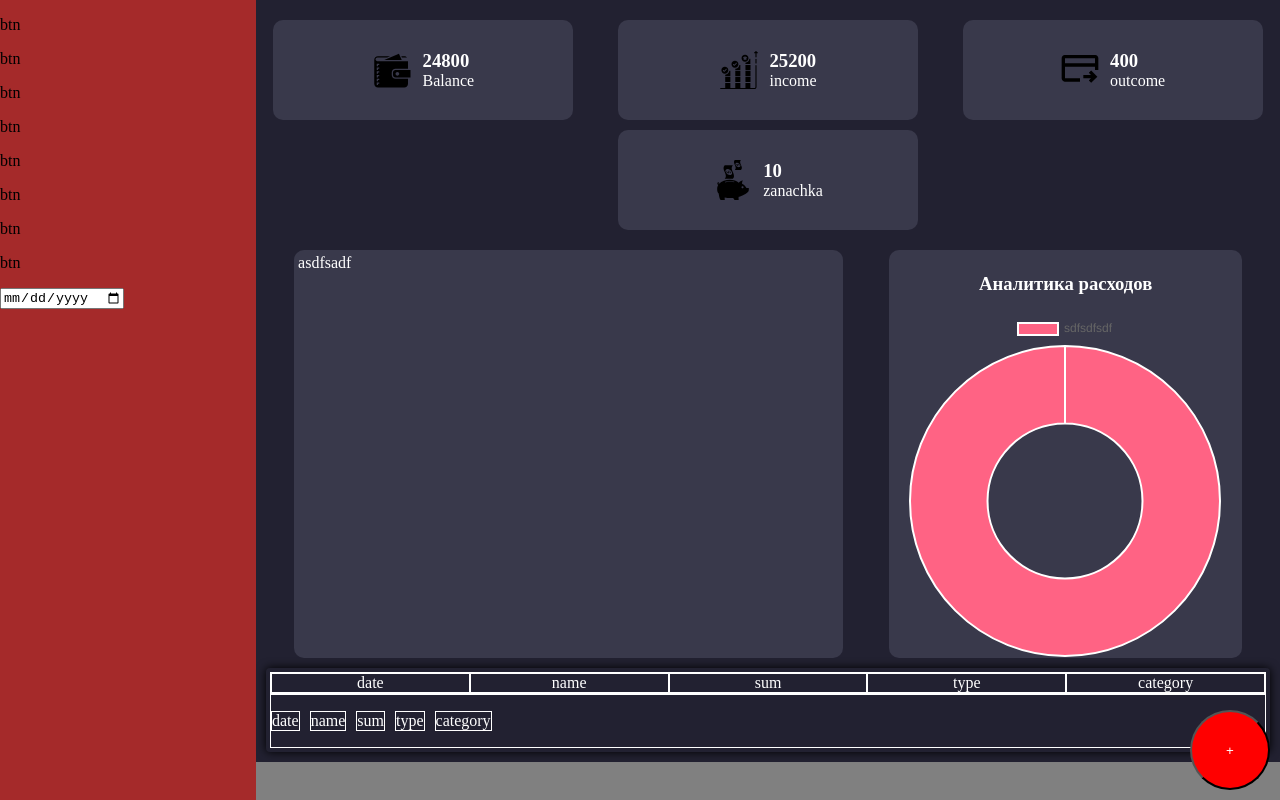
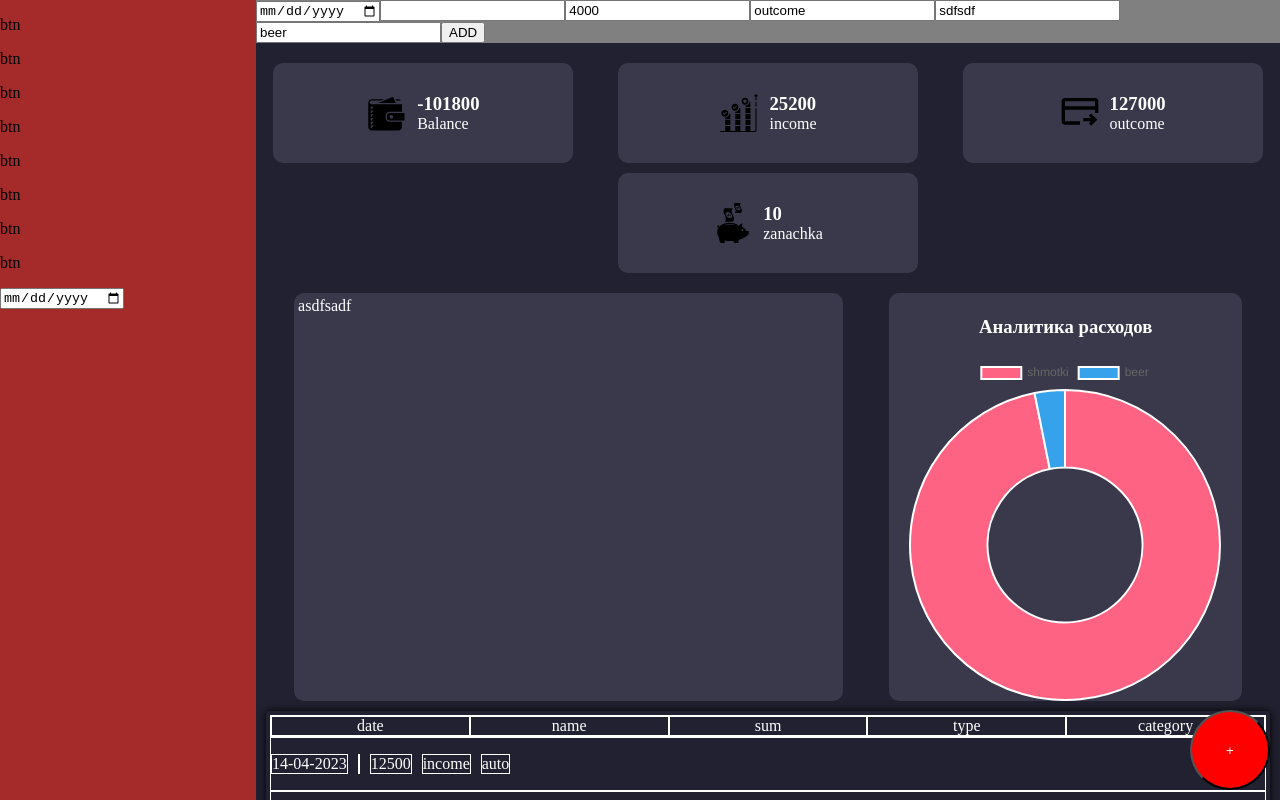
Before and after one commit to shinkar94/myMoney2, a React (Vite) app: page / in a window 1280 px wide. Shown: the top 800 px of the page. Built offline with nearby package versions, Linux system fonts and the light colour scheme.

Commit message:
fix state, add new component
add uni button, input, new component, fix state

```diff
--- a/package.json
+++ b/package.json
@@ -9,6 +9,7 @@
     "preview": "vite preview"
   },
   "dependencies": {
+    "@types/jest": "^29.5.1",
     "@types/react-redux": "^7.1.25",
     "@types/styled-components": "^5.1.26",
     "@types/uuid": "^9.0.1",
@@ -25,6 +26,7 @@
     "@types/react-dom": "^18.0.11",
     "@vitejs/plugin-react": "^3.1.0",
     "typescript": "^4.9.3",
-    "vite": "^4.2.0"
+    "vite": "^4.2.0",
+    "vitest": "^0.30.1"
   }
 }
--- a/src/App.tsx
+++ b/src/App.tsx
@@ -1,27 +1,27 @@
 import './App.css'
 import {Content} from "./component/Content/Content";
-import {useAppSelector} from "./Hok/useAppSelector";
-import {income, outcome} from "./Reducer/allStateReducer";
-import {useSelector} from "react-redux";
+import {useAppDispatch, useAppSelector} from "./Hok/useAppSelector";
 import {SideBar} from "./component/SideBar/SideBar";
 import styled from "styled-components";
+import {AddOperationForm} from "./component/AddOperationForm/AddOperationForm";
 
 
 function App() {
     const state = useAppSelector(state => state.allState)
+    const dispatch= useAppDispatch()
 
-    const sum = (idOperations: string) => {
-        return state[idOperations].reduce((acc, el) => {
-            return acc + el.value
-        }, 0)
+    const sum = (type: string) => {
+        return state.filter(item =>
+            item.type === type).reduce((acc, el) =>
+            acc + el.value, 0)
     }
     return (
         <div className="App">
             <Wrapper>
-                <SideBar />
+                <SideBar/>
                 <div className="contentWrapper" style={{width: "80vw"}}>
-                    <button style={{position: "absolute", bottom: "10px", right: "10px", width: "80px", height: "80px", borderRadius: "50%", color: "white", background: "red"}}>+</button>
-                    <Content totalIncome={sum(income)} totalOutcome={sum(outcome)} expenses={state[outcome]}/>
+                    <AddOperationForm dispatch={dispatch}/>
+                    <Content totalIncome={sum('income')} totalOutcome={sum('outcome')} state={state}/>
                 </div>
             </Wrapper>
         </div>
--- a/src/Hok/useAppSelector.ts
+++ b/src/Hok/useAppSelector.ts
@@ -1,7 +1,8 @@
 import { TypedUseSelectorHook, useDispatch, useSelector } from 'react-redux'
-import {RootState} from "../Store/store-redux";
+import {RootState, store} from "../Store/store-redux";
 
 
 // Use throughout your app instead of plain useDispatch and useSelector
 //export const useAppDispatch = () => useDispatch<AppDispatch>() //для санок
+export const useAppDispatch = () => useDispatch<typeof store.dispatch>();
 export const useAppSelector: TypedUseSelectorHook<RootState> = useSelector
--- a/src/Reducer/allStateReducer.ts
+++ b/src/Reducer/allStateReducer.ts
@@ -1,10 +1,8 @@
 import React from 'react';
 import {v1} from "uuid";
 
-export type OperationsType = {
-    [key: string]: ItemType[]
-}
-export type ItemType =
+
+export type OperationsType =
     {
         id: string
         value: number
@@ -15,10 +13,8 @@ export type ItemType =
         name: string
     };
 
-export const income = 'income'
-export const outcome = 'outcome'
-const initialState: OperationsType = {
-    [income]: [
+
+const initialState: OperationsType[] = [
     {
         id: v1(),
         date: "14-04-2023",
@@ -26,7 +22,7 @@ const initialState: OperationsType = {
         value: 12500,
         type: "income",
         description: "sdfsdf",
-            category: "sdfsdf"
+        category: "auto"
     },
     {
         id: v1(),
@@ -35,49 +31,63 @@ const initialState: OperationsType = {
         value: 12700,
         type: "income",
         description: "sdfsdf",
-            category: "sdfsdf"
-        }
-    ],
-    [outcome]: [
-        {
-            id: v1(),
-            date: "14-04-2023",
-            name: "",
-            value: 200,
-            type: "outcome",
-            description: "sdfsdf",
-            category: "sdfsdfsdf"
+        category: "shop"
     },
     {
         id: v1(),
         date: "14-04-2023",
         name: "",
-            value: 200,
+        value: 123000,
         type: "outcome",
         description: "sdfsdf",
-            category: "sdfsdfsdf"
+        category: "shmotki"
+    },
+    {
+        id: v1(),
+        date: "14-04-2023",
+        name: "",
+        value: 4000,
+        type: "outcome",
+        description: "sdfsdf",
+        category: "beer"
     }
-    ],
+]
+
+export const allStateReducer = (state: OperationsType[] = initialState, action: ActionType): OperationsType[] => {
+    switch (action.type) {
+        case "ADD-OPERATION": {
+            return [...state, action.newOperation]
         }
-
-export const allStateReducer = (state: OperationsType = initialState, action: any):OperationsType => {
-switch (action.type) {
-    case "XXX": {
+        default:
             return state
-    }
-    default: return state
     }
 
 }
 
+type ActionType = addOperationAC
 
-// type SumACType = ReturnType<typeof sumAC>
-//
-// export const sumAC = (idOperations: string)=> {
+type addOperationAC = ReturnType<typeof addOperationAC>
+// export const addOperationAC = (date:string, name: string, value:number,type: string,description:string,category: string  )=> {
 //     return {
-//         type: "XXX",
+//         type: 'ADD-OPERATION',
 //         payload: {
-//             idOperations
+//             newOperation: {
+//                 id: v1(),
+//                 date: date,
+//                 name: name,
+//                 value: value,
+//                 type: type,
+//                 description: description,
+//                 category: category
+//             },
 //         }
 //     }as const
 // }
+
+export const addOperationAC = ( newOperation: OperationsType)=> {
+    return {
+        type: 'ADD-OPERATION',
+        newOperation
+
+    }as const
+}
--- /dev/null
+++ b/src/component/AddOperationForm/AddOperationForm.tsx
@@ -0,0 +1,61 @@
+import React, {ChangeEvent, useState} from 'react';
+import {addOperationAC, OperationsType} from "../../Reducer/allStateReducer";
+import {v1} from "uuid";
+import {SuperInput} from "../common/SuperInput";
+import {SuperButton} from "../common/SuperButton";
+import {Dispatch} from "redux";
+
+type AddOperationFormType = {
+    dispatch: Dispatch
+}
+
+export const AddOperationForm: React.FC<AddOperationFormType> = (props) => {
+    const [newItem, setNewItem] = useState<OperationsType>({
+        id: v1(),
+        date: "14-04-2023",
+        name: "",
+        value: 4000,
+        type: "outcome",
+        description: "sdfsdf",
+        category: "beer"
+    })
+    console.log(newItem)
+
+
+const onClickHandler = () => {
+// Рома, сделай диспатч
+    props.dispatch(addOperationAC(newItem))
+}
+    return (
+        <div>
+            {/*<input type="text" value={newItem.name} onChange={onChangHandler}/>*/}
+            <div>
+                <SuperInput property={'date'} newItem={newItem} type={'date'} setNewItem={setNewItem}
+                            value={newItem.date}/>
+                <SuperInput property={'name'} newItem={newItem} type={'text'} setNewItem={setNewItem}
+                            value={newItem.name}/>
+                <SuperInput property={'value'} newItem={newItem} type={'number'} setNewItem={setNewItem}
+                            value={newItem.value}/>
+                <SuperInput property={'type'} newItem={newItem} type={'text'} setNewItem={setNewItem}
+                            value={newItem.type}/>
+                <SuperInput property={'description'} newItem={newItem} type={'text'} setNewItem={setNewItem}
+                            value={newItem.description}/>
+                <SuperInput property={'category'} newItem={newItem} type={'text'} setNewItem={setNewItem}
+                            value={newItem.category}/>
+                <SuperButton callBack={onClickHandler} name={'ADD'}/>
+            </div>
+
+            <button style={{
+                position: "fixed",
+                bottom: "10px",
+                right: "10px",
+                width: "80px",
+                height: "80px",
+                borderRadius: "50%",
+                color: "white",
+                background: "red"
+            }}>+
+            </button>
+        </div>
+    );
+};
--- a/src/component/Content/Content.tsx
+++ b/src/component/Content/Content.tsx
@@ -4,19 +4,19 @@ import incomeIcon from '../../img/income.svg'
 import outcomeIcon from '../../img/outcome.svg'
 import pigIcon from '../../img/pig.svg'
 import walletIcon from '../../img/wallet.svg'
-import {HomePage} from "./Main/Main";
+import {HomePage} from "./Main/HomePage";
 
 import {JobApplication} from "./JobApplication/JobApplication";
-import {ItemType} from "../../Reducer/allStateReducer";
+import {OperationsType} from "../../Reducer/allStateReducer";
 
 type ContentType = {
     totalIncome: number
     totalOutcome: number
-    expenses: ItemType[]
+    state: OperationsType[]
 }
 
 export const Content: React.FC<ContentType> = (props) => {
-    const {totalIncome, totalOutcome,expenses} = props
+    const {totalIncome, totalOutcome,state} = props
     return (
         <StContent>
             <TopAnalyticsCard>
@@ -27,7 +27,7 @@ export const Content: React.FC<ContentType> = (props) => {
             </TopAnalyticsCard>
             <Main>
                 {/*тут route*/}
-                <HomePage expenses={expenses} totalOutcome={totalOutcome}/>
+                <HomePage state={state} totalOutcome={totalOutcome}/>
             </Main>
 
         </StContent>
--- a/src/component/Content/Main/Main.tsx
+++ b/src/component/Content/Main/HomePage.tsx
@@ -2,17 +2,17 @@ import React, {useEffect, useRef} from 'react';
 import styled from 'styled-components';
 
 import Chart from 'chart.js/auto';
-import {ItemType} from "../../../Reducer/allStateReducer";
+import {OperationsType} from "../../../Reducer/allStateReducer";
 
 
 type HomePageType = {
     totalOutcome: number
-    expenses: ItemType[]
+    state: OperationsType[]
 }
 
-export const HomePage: React.FC<HomePageType> = ({totalOutcome, expenses}) => {
-    const expenseAnalytics: ItemType[] = expenses
-        .reduce((acc: ItemType[], {category, value, ...rest}) => {
+export const HomePage: React.FC<HomePageType> = ({totalOutcome, state}) => {
+    const expenseAnalytics: OperationsType[] = state.filter(item => item.type === 'outcome')
+        .reduce((acc: OperationsType[], {category, value, ...rest}) => {
             const categoryIndex = acc.findIndex(
                 (item) => item.category === category
             );
@@ -105,13 +105,17 @@ export const HomePage: React.FC<HomePageType> = ({totalOutcome, expenses}) => {
                         <div className="th">category</div>
                     </div>
                     <div className="tbody">
+                        {state.map(item => {
+                            return (
                                 <div className="tr" style={{display: 'flex', gap: '10px'}}>
-                            <p>date</p>
-                            <p>name</p>
-                            <p>sum</p>
-                            <p>type</p>
-                            <p>category</p>
+                                    <p>{item.date}</p>
+                                    <p>{item.name}</p>
+                                    <p>{item.value}</p>
+                                    <p>{item.type}</p>
+                                    <p>{item.category}</p>
                                 </div>
+                            )
+                        })}
                     </div>
                 </div>
             </div>
--- /dev/null
+++ b/src/component/common/SuperButton.tsx
@@ -0,0 +1,20 @@
+import React from 'react';
+
+type ButtonPropsType = {
+    name: string
+    callBack: ()=> void
+}
+
+
+
+export const SuperButton = (props:ButtonPropsType) => {
+
+    const onButtonHandler = ()=> {
+        props.callBack()
+    }
+    return (
+        <>
+            <button onClick={onButtonHandler}>{props.name}</button>
+        </>
+    );
+};
--- /dev/null
+++ b/src/component/common/SuperInput.tsx
@@ -0,0 +1,24 @@
+import React, {ChangeEvent} from 'react';
+import {OperationsType} from "../../Reducer/allStateReducer";
+
+type InputPropsType = {
+    setNewItem: (newItem: OperationsType) => void
+    value: string | number
+    type: string
+    newItem: OperationsType
+    property: string
+}
+
+export const SuperInput: React.FC<InputPropsType> = (props) => {
+    const {setNewItem,value,type,newItem,property } = props
+    const onChangeInputHandler = (e: ChangeEvent<HTMLInputElement>) => {
+        setNewItem(type === 'number'
+            ? {...newItem, [property]: Number(e.currentTarget.value)}
+            : {...newItem, [property]: e.currentTarget.value})
+    }
+    return (
+        <>
+            <input type={type} value={value} onChange={onChangeInputHandler}/>
+        </>
+    );
+};
```
Also changed, not shown: 2 other files (tests, documents, lock files or other folders). Lines whose indentation alone changed are shown as unchanged.
